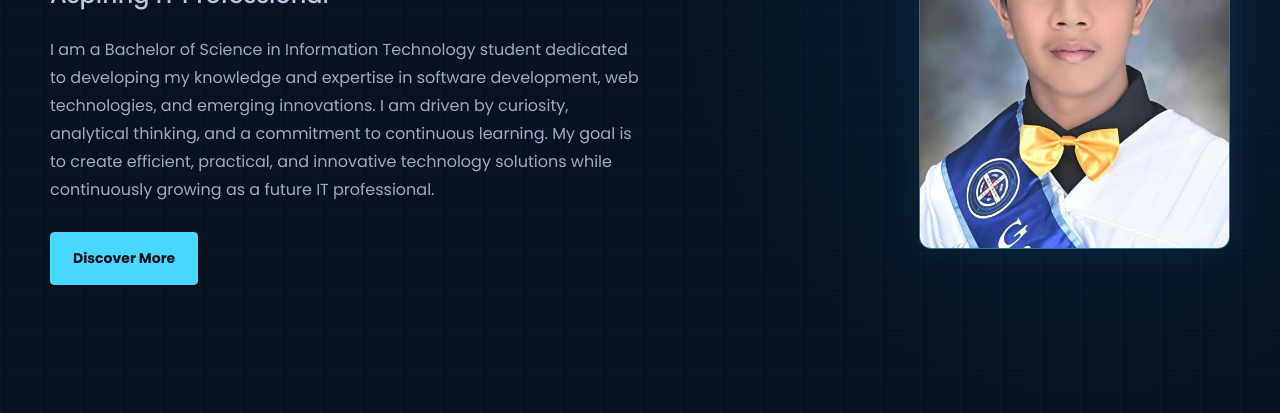
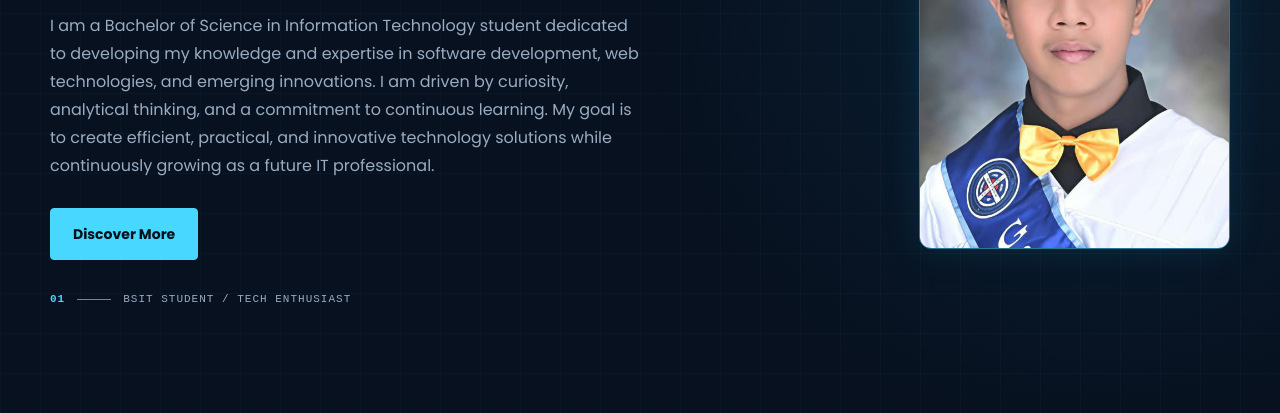
Before and after one commit to ericjohngenito215-pixel/Genito-Project-1, a plain HTML site: page index.html in a window 1280 px wide. Shown: the part 387-800 px from the top of the page. Drawn offline with Linux system fonts and the light colour scheme.

Commit message:
Design Update

```diff
--- a/index.html
+++ b/index.html
@@ -47,6 +47,12 @@
             </p>
 
             <a href="#about" class="btn">Discover More</a>
+
+            <div class="hero-signature">
+                <span class="hero-index">01</span>
+                <span class="hero-rule" aria-hidden="true"></span>
+                <span>BSIT STUDENT / TECH ENTHUSIAST</span>
+            </div>
         </div>
 
         <div class="home-image">
--- a/styles/style.css
+++ b/styles/style.css
@@ -137,6 +137,29 @@ header {
     max-width: 590px;
     margin-bottom: 28px;
     color: var(--muted);
+}
+
+.hero-signature {
+    display: flex;
+    align-items: center;
+    gap: 12px;
+    margin-top: 30px;
+    color: var(--muted);
+    font-family: monospace;
+    font-size: 11px;
+    letter-spacing: 1px;
+}
+
+.hero-index {
+    color: var(--accent);
+    font-weight: 700;
+}
+
+.hero-rule {
+    width: 34px;
+    height: 1px;
+    background: var(--accent);
+    opacity: 0.7;
 }
 
 .home-image {
```
